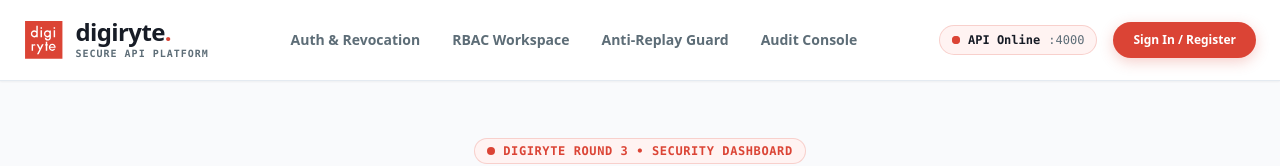
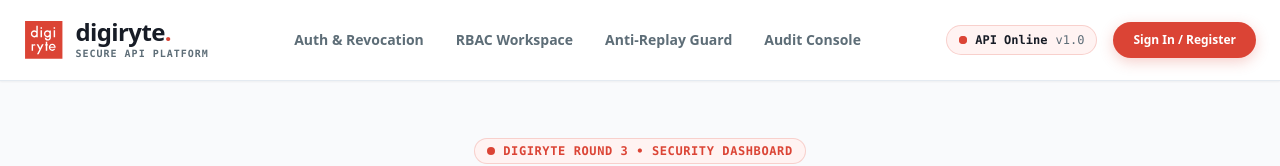
Before and after one commit to Itssanthoshhere/digiryte-challenge-01, a React (Vite) app in the folder client/: page / in a window 1280 px wide. Shown: the top 166 px of the page. Built offline with nearby package versions, Linux system fonts and the light colour scheme.

Commit message:
fix(ui): replace hardcoded :4000 in Navbar status badge with v1.0

```diff
--- a/client/src/components/Navbar.jsx
+++ b/client/src/components/Navbar.jsx
@@ -56,7 +56,7 @@ export default function Navbar() {
               <span className="relative inline-flex rounded-full h-2 w-2 bg-[#DB4435]"></span>
             </span>
             <span className="text-[#171C26] font-bold">API Online</span>
-            <span className="text-[#5D6D77]">:4000</span>
+            <span className="text-[#5D6D77]">v1.0</span>
           </div>
 
           {/* Identity Persona / Sign Out */}
@@ -114,7 +114,7 @@ export default function Navbar() {
           <div className="flex items-center justify-between pb-3 border-b border-slate-100">
             <div className="flex items-center gap-2 px-3 py-1 rounded-full bg-[#FFF3F2] border border-[#DB4435]/20 text-xs font-mono font-medium">
               <span className="w-2 h-2 rounded-full bg-[#DB4435] animate-pulse"></span>
-              <span className="text-[#171C26] font-bold">API Online :4000</span>
+              <span className="text-[#171C26] font-bold">API Online v1.0</span>
             </div>
 
             {isAuthenticated && (
```
